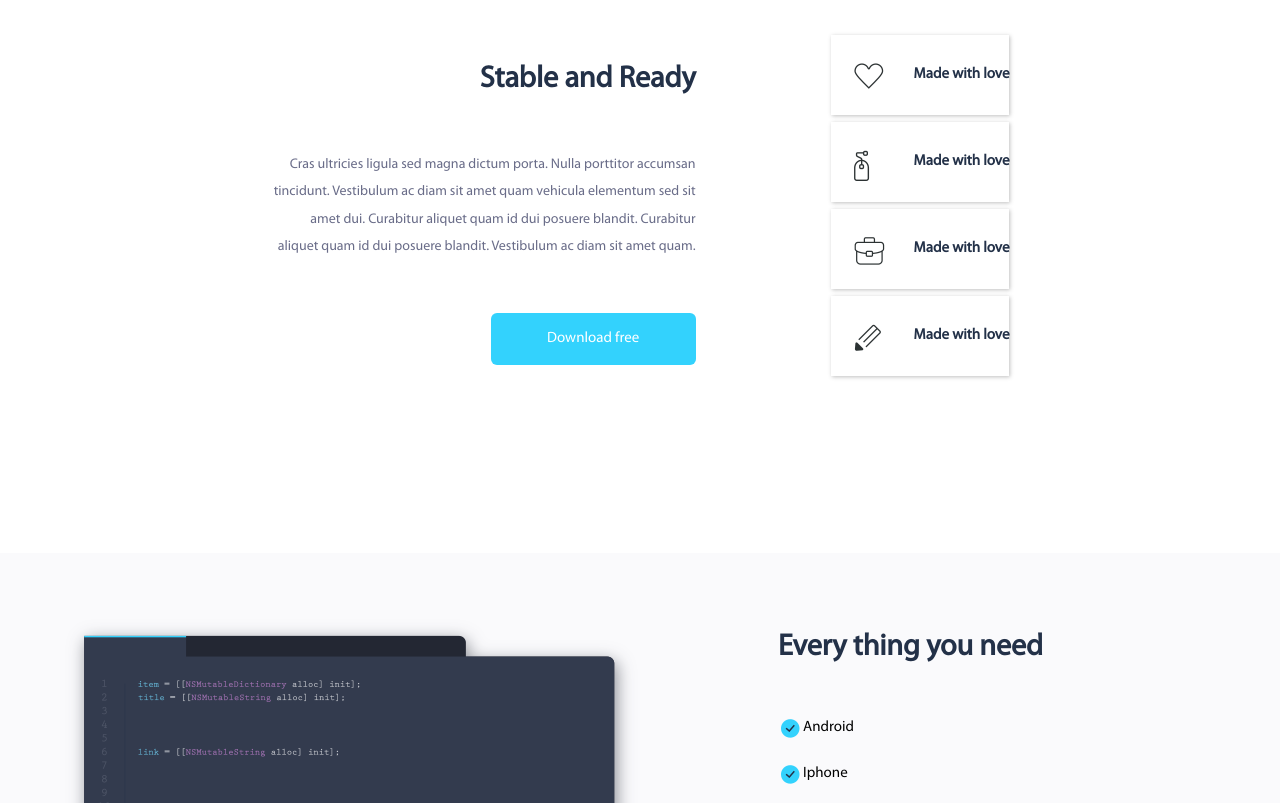
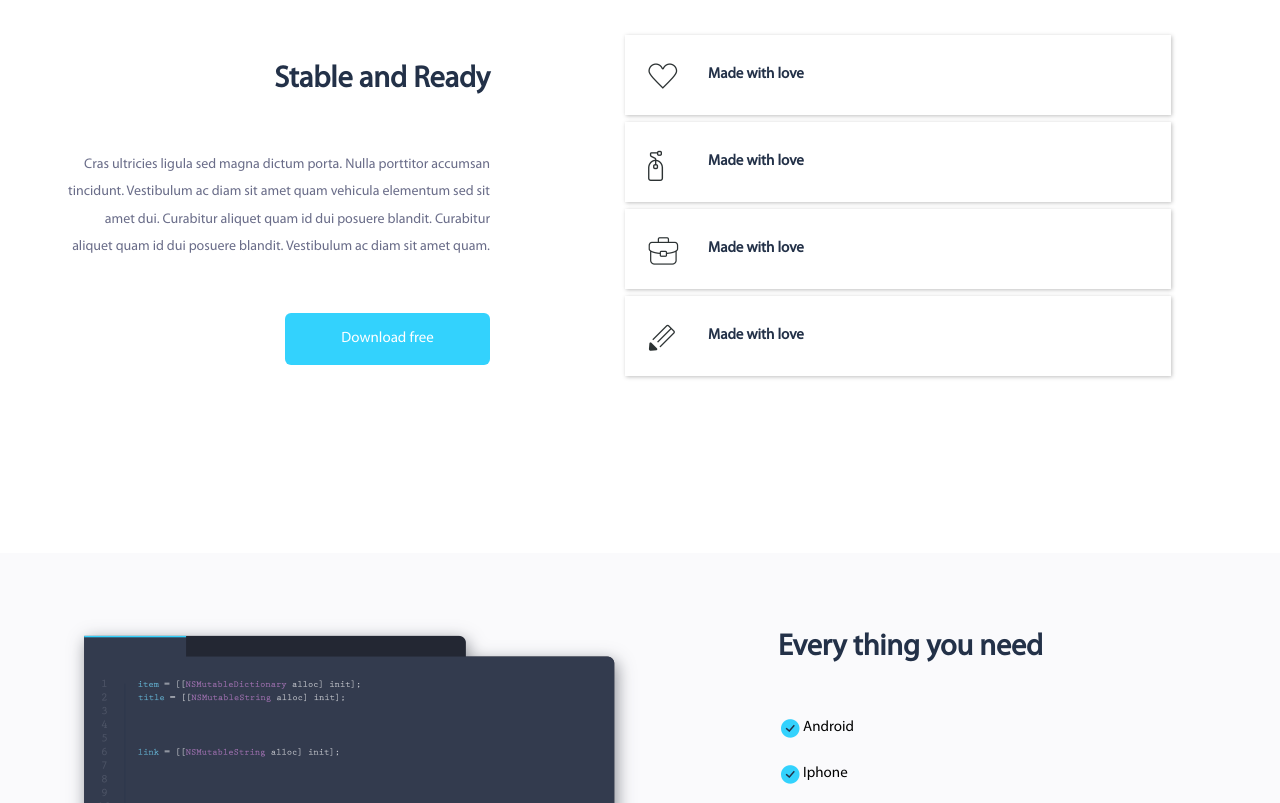
Before and after one commit to letieu/viblo, a plain HTML site: page index.html in a window 1280 px wide. Shown: the part 2172-2975 px from the top of the page. Drawn offline with Linux system fonts and the light colour scheme.

Commit message:
Update style.css

```diff
--- a/style.css
+++ b/style.css
@@ -193,7 +193,7 @@ header ul li a:hover{
     padding-top:58px;
 }
 .m2 .container .right{
-    max-width: 590px;
+    width: 590px;
 
 
 }
```
